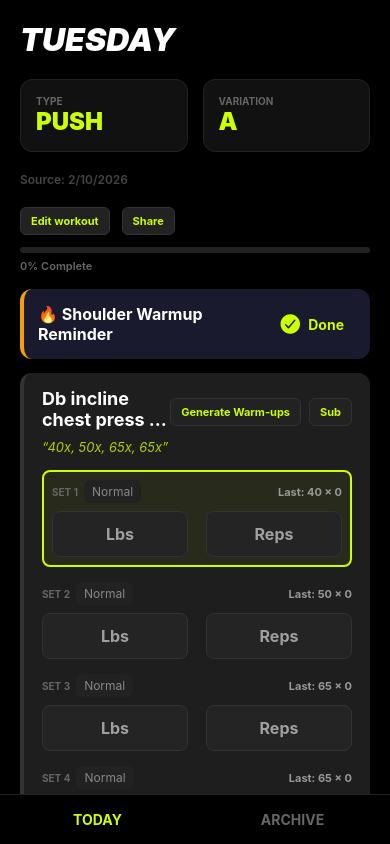
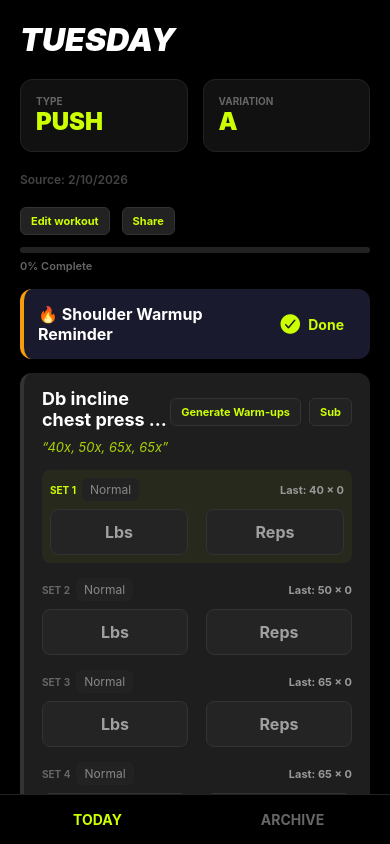
Before and after one commit to MedonisCARNEVALE/workout-tracker, a React Native app: screen / in a window 390 px wide. Built offline with nearby package versions, Linux system fonts and the light colour scheme.

Commit message:
Fix graph weight extraction and archive sort (newest first)

```diff
--- a/App.js
+++ b/App.js
@@ -662,13 +662,33 @@ const TodayScreen = ({ history, onFinish, initialType, initialVariation, overrid
   const getExerciseSetSummary = (item, isSubbed) => {
     const workingSets = isSubbed ? (subSetCount[item.exercise] ?? 1) : (item.sets || []).length;
     if (workingSets === 0) return '';
-    const hasDrop = isSubbed ? (inputs[item.exercise]?.sets && Object.values(inputs[item.exercise].sets).some(s => s?.modifier === 'drop')) : (item.sets || []).some(s => s?.modifier === 'drop');
-    const hasNeg = isSubbed ? (inputs[item.exercise]?.sets && Object.values(inputs[item.exercise].sets).some(s => s?.modifier === 'negative')) : (item.sets || []).some(s => s?.modifier === 'negative');
+
+    let normalCount = 0;
+    let dropCount = 0;
+    let negCount = 0;
+    if (isSubbed) {
+      const sets = inputs[item.exercise]?.sets || {};
+      for (let i = 0; i < workingSets; i++) {
+        const mod = sets[i]?.modifier ?? null;
+        if (mod === 'drop') dropCount++;
+        else if (mod === 'negative') negCount++;
+        else normalCount++;
+      }
+    } else {
+      (item.sets || []).forEach((s) => {
+        const mod = s?.modifier ?? null;
+        if (mod === 'drop') dropCount++;
+        else if (mod === 'negative') negCount++;
+        else normalCount++;
+      });
+    }
+
     const parts = [];
-    if (hasDrop) parts.push('Drop');
-    if (hasNeg) parts.push('Neg');
-    const suffix = parts.length ? ` (+${parts.join(', +')})` : '';
-    return ` - ${workingSets} set${workingSets !== 1 ? 's' : ''}${suffix}`;
+    if (normalCount > 0) parts.push(`${normalCount} set${normalCount !== 1 ? 's' : ''}`);
+    if (dropCount > 0) parts.push(`${dropCount} drop${dropCount !== 1 ? 's' : ''}`);
+    if (negCount > 0) parts.push(`${negCount} neg${negCount !== 1 ? 's' : ''}`);
+    if (parts.length === 0) return '';
+    return ` - ${parts.join(' + ')}`;
   };
 
   const save = (abs) => {
@@ -1071,7 +1091,7 @@ const TodayScreen = ({ history, onFinish, initialType, initialVariation, overrid
                 <View key={`set-row-${exIdx}-${setIdx}`} style={[styles.setRowContainer, isActiveSet && styles.activeSetRow, isWarmup && styles.warmupSetRow, isPrSet && styles.prSetRow]}>
                   <View style={styles.setLabelRow}>
                     <View style={{ flexDirection: 'row', alignItems: 'center', gap: 6 }}>
-                      <Text style={[styles.setNumber, isWarmup && styles.warmupSetLabel]}>{setLabel}</Text>
+                      <Text style={[styles.setNumber, isWarmup && styles.warmupSetLabel, isActiveSet && styles.setNumberActive]}>{setLabel}</Text>
                       {!isWarmup && (
                         <TouchableOpacity
                           style={[styles.modifierChip, setModifier === 'drop' && styles.modifierChipDrop, setModifier === 'negative' && styles.modifierChipNegative]}
@@ -1095,6 +1115,7 @@ const TodayScreen = ({ history, onFinish, initialType, initialVariation, overrid
                   </View>
                   <View style={styles.inputGroup}>
                     {isSpecialSet ? (
+                      <View style={styles.specialSetBtnWrapper}>
                         <TouchableOpacity
                           style={[styles.specialSetBtn, specialSetDone && styles.specialSetBtnDone]}
                           onPress={() => {
@@ -1107,6 +1128,7 @@ const TodayScreen = ({ history, onFinish, initialType, initialVariation, overrid
                         >
                           <Text style={styles.specialSetBtnText}>{specialSetDone ? 'Done' : setModifier === 'drop' ? '✅ Complete Dropset' : '✅ Complete Negative'}</Text>
                         </TouchableOpacity>
+                      </View>
                     ) : (
                       <>
                     {!isMarty && (
@@ -1772,16 +1794,18 @@ const styles = StyleSheet.create({
   modifierChipNegative: { backgroundColor: 'rgba(204, 255, 0, 0.2)' },
   modifierChipText: { color: '#888', fontSize: 12 },
   modifierChipTextActive: { color: THEME.accent },
-  specialSetBtn: { backgroundColor: 'rgba(204, 255, 0, 0.15)', paddingVertical: 14, paddingHorizontal: 16, borderRadius: 10, borderWidth: 2, borderColor: THEME.accent, alignSelf: 'stretch' },
+  specialSetBtn: { backgroundColor: 'rgba(204, 255, 0, 0.15)', paddingVertical: 14, paddingHorizontal: 20, borderRadius: 10, borderWidth: 2, borderColor: THEME.accent, flex: 1, justifyContent: 'center', alignItems: 'center' },
+  specialSetBtnWrapper: { flex: 1, alignSelf: 'stretch' },
   specialSetBtnDone: { opacity: 0.7, borderColor: '#444' },
   specialSetBtnText: { color: THEME.accent, fontSize: 16, fontWeight: 'bold', textAlign: 'center' },
-  activeSetRow: { borderWidth: 2, borderColor: THEME.accent, borderRadius: 8, padding: 8, backgroundColor: 'rgba(204, 255, 0, 0.06)' },
+  activeSetRow: { backgroundColor: 'rgba(204, 255, 0, 0.05)', borderRadius: 8, padding: 8 },
   warmupSetRow: { borderLeftWidth: 3, borderLeftColor: '#666', backgroundColor: 'rgba(100, 100, 100, 0.08)', padding: 8, borderRadius: 6 },
   warmupSetLabel: { color: '#888', fontSize: 10 },
   prSetRow: { borderWidth: 2, borderColor: '#FFD700', borderRadius: 8, padding: 8, backgroundColor: 'rgba(255, 215, 0, 0.06)' },
   prBadge: { color: '#FFD700', fontSize: 11, fontWeight: 'bold' },
   setLabelRow: { flexDirection: 'row', justifyContent: 'space-between', alignItems: 'center', marginBottom: 8 },
   setNumber: { color: '#666', fontSize: 10, fontWeight: 'bold' },
+  setNumberActive: { color: THEME.accent },
   lastStats: { color: '#999', fontSize: 11, fontWeight: 'bold' },
   lastStatsOverload: { color: THEME.accent, fontSize: 11, fontWeight: 'bold' },
   inputGroup: { flexDirection: 'row', justifyContent: 'space-between', alignItems: 'stretch', gap: 10 },
```
Lines whose indentation alone changed are shown as unchanged.
